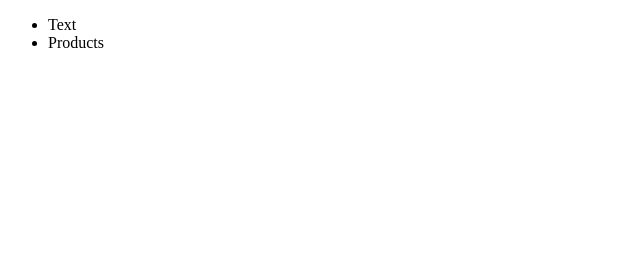
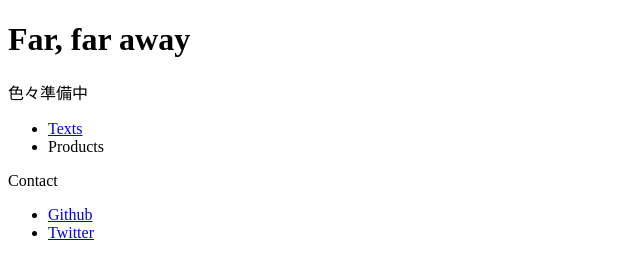
Before and after one commit to michitari42/side3.info, a plain HTML site: page index.html in a window 1280 px wide. Shown: the whole page, without its empty margins (0-640 px from the left). Drawn offline with Linux system fonts and the light colour scheme.

Commit message:
Add texts index page Add contact to me

```diff
--- a/index.html
+++ b/index.html
@@ -3,16 +3,18 @@
 <head>
     <meta http-equiv="Content-Type" content="text/html; charset=UTF-8" />
     <link rel="stylesheet" href="style.css" type="text/css" />
-    <title>Over the space</title>
+    <title>Far, far away</title>
 </head>
 <body>
 
+<h1>Far, far away</h1>
 
+<p>色々準備中</p>
 
 <div>
     <ul>
         <li>
-            Text
+            <a href="texts">Texts</a>
         </li>
         <li>
             Products
@@ -20,5 +22,13 @@
     </ul>
 </div>
 
+<div class="contact">
+    <p>Contact</p>
+    <ul>
+        <li><a href="https://github.com/roro0000">Github</a></li>
+        <li><a href="https://twitter.com/roro0000">Twitter</a></li>
+    </ul>
+</div>
+
 </body>
 </html>
```
Also changed, not shown: texts/20140609.html (added, +14 -0 lines), texts/index.html (added, +27 -0 lines).
